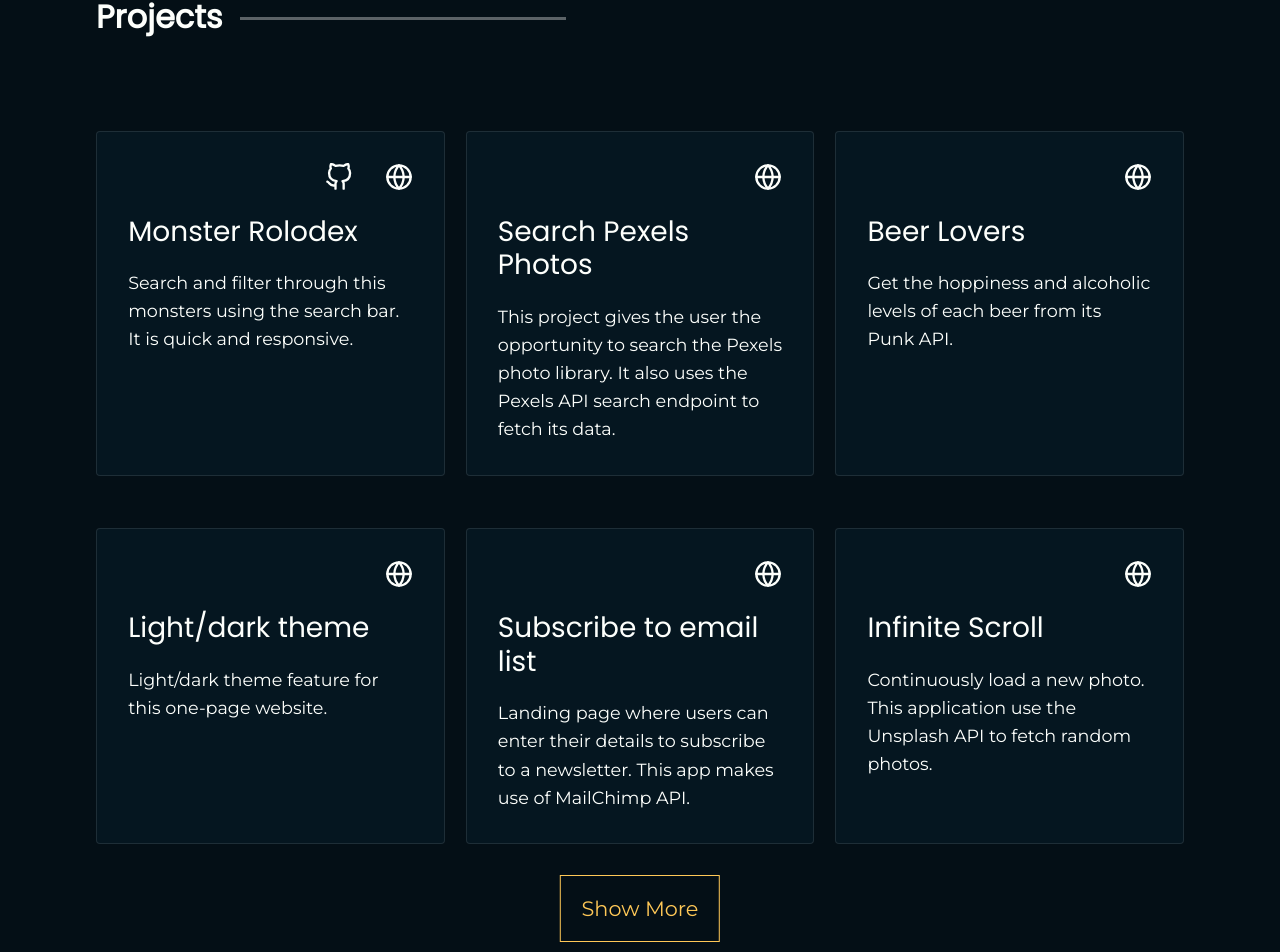
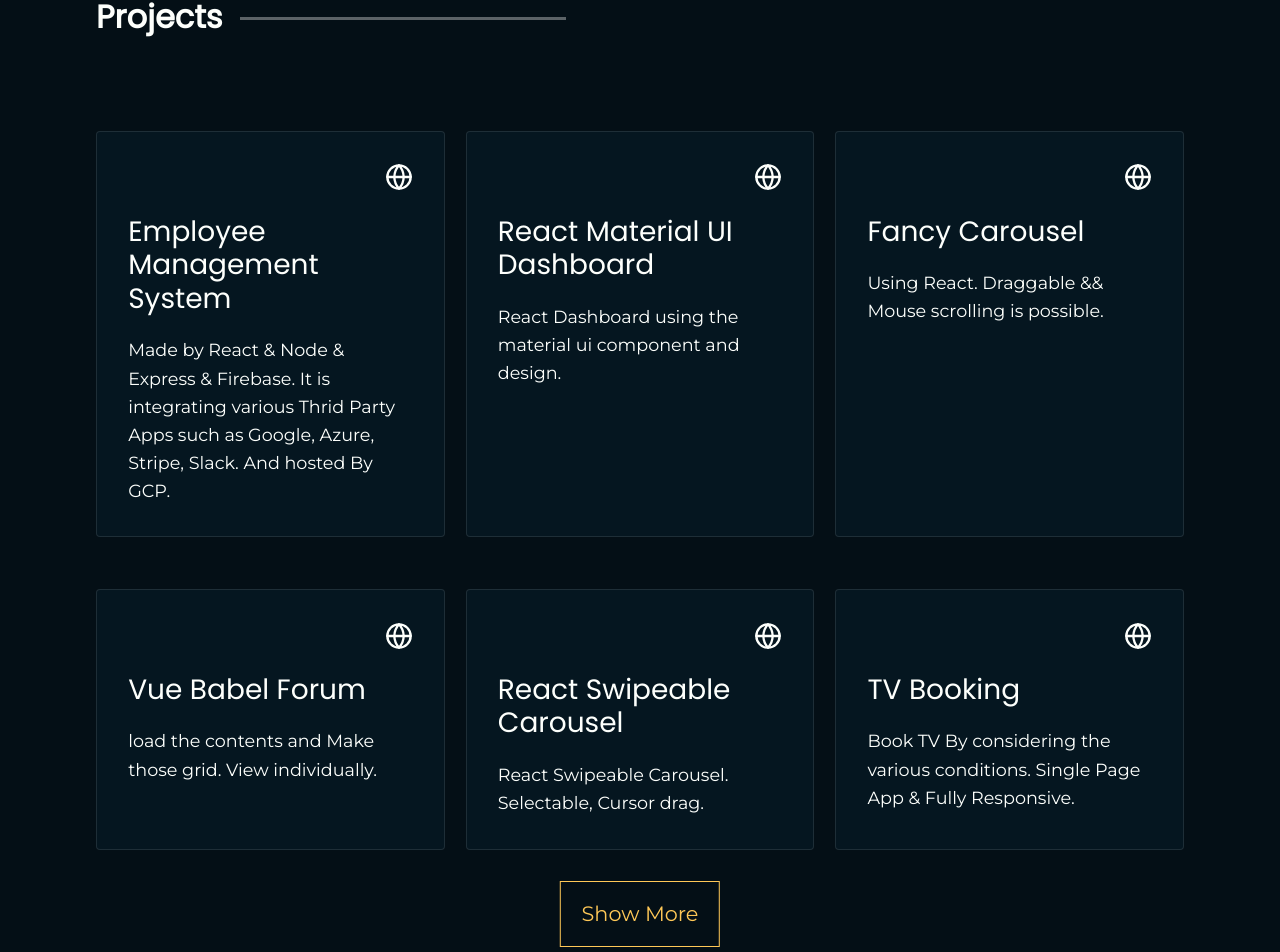
Before and after one commit to jupiteris/portfolio, a React (Create React App) app: page / in a window 1280 px wide. Shown: the part 3075-4027 px from the top of the page. Built offline with nearby package versions, Linux system fonts and the light colour scheme.

Commit message:
added works

```diff
--- a/src/Pages/Projects/Work.js
+++ b/src/Pages/Projects/Work.js
@@ -25,10 +25,12 @@ class Work extends React.Component {
           <Container>
             <Placeholder title="Projects"></Placeholder>
             <Div>
-              {projects.slice(0, this.state.itemsToShow).map((project) => {
-                const { id, link, title, source, description } = project;
+              {projects
+                .slice(0, this.state.itemsToShow)
+                .map((project, index) => {
+                  const { link, title, source, description } = project;
                   return (
-                  <Box key={id}>
+                    <Box key={index}>
                       <Icons>
                         {source ? (
                           <a
--- a/src/config/index.js
+++ b/src/config/index.js
@@ -84,26 +84,59 @@ export const aboutMe = [
 
 export const projects = [
   {
-    id: 0,
+    title: "Employee Management System",
+    description:
+      "Made by React & Node & Express & Firebase. It is integrating various Thrid Party Apps such as Google, Azure, Stripe, Slack. And hosted By GCP.",
+    image: "",
+    link: "https://dev.actagan.com/",
+    source: "",
+  },
+  {
+    title: "React Material UI Dashboard",
+    description: "React Dashboard using the material ui component and design.",
+    image: "",
+    link: "https://laughing-davinci-6371da.netlify.app/",
+    source: "",
+  },
+  {
+    title: "Fancy Carousel",
+    description: "Using React. Draggable && Mouse scrolling is possible.",
+    image: "",
+    link: "https://hardcore-shannon-e6f6e9.netlify.app/",
+    source: "",
+  },
+  {
+    title: "Vue Babel Forum",
+    description: "load the contents and Make those grid. View individually.",
+    image: "",
+    link: "https://dazzling-swanson-17526a.netlify.app/#/",
+    source: "",
+  },
+
+  {
+    title: "React Swipeable Carousel",
+    description: "React Swipeable Carousel. Selectable, Cursor drag.",
+    image: "",
+    link: "https://stoic-bose-312440.netlify.app/",
+    source: "",
+  },
+  {
+    title: "TV Booking",
+    description:
+      "Book TV By considering the various conditions. Single Page App & Fully Responsive.",
+    image: "",
+    link: "https://reverent-bhabha-fc5300.netlify.app/",
+    source: "",
+  },
+  {
     title: "Monster Rolodex",
     description:
       "Search and filter through this monsters using the search bar. It is quick and responsive.",
     image:
       "https://res.cloudinary.com/codeg0d/image/upload/v1597534988/portfolio%20website/rolodex_mdpytf.jpg",
     link: "https://terieyenike.github.io/rolodex/",
-    source: "test",
   },
   {
-    id: 1,
-    title: "Search Pexels Photos",
-    description:
-      "This project gives the user the opportunity to search the Pexels photo library. It also uses the Pexels API search endpoint to fetch its data.",
-    image:
-      "https://res.cloudinary.com/codeg0d/image/upload/v1597534988/portfolio%20website/pexels_dugnt8.jpg",
-    link: "https://pexels.netlify.app",
-  },
-  {
-    id: 2,
     title: "Beer Lovers",
     description:
       "Get the hoppiness and alcoholic levels of each beer from its Punk API.",
@@ -112,7 +145,6 @@ export const projects = [
     link: "https://beerlovers.netlify.app/",
   },
   {
-    id: 3,
     title: "Light/dark theme",
     description: "Light/dark theme feature for this one-page website.",
     image:
@@ -120,16 +152,6 @@ export const projects = [
     link: "https://reefit.netlify.app",
   },
   {
-    id: 4,
-    title: "Subscribe to email list",
-    description:
-      "Landing page where users can enter their details to subscribe to a newsletter. This app makes use of MailChimp API.",
-    image:
-      "https://res.cloudinary.com/codeg0d/image/upload/v1597534987/portfolio%20website/newsletter_kxgye7.jpg",
-    link: "https://protected-mesa-35829.herokuapp.com/",
-  },
-  {
-    id: 5,
     title: "Infinite Scroll",
     description:
       "Continuously load a new photo. This application use the Unsplash API to fetch random photos.",
@@ -137,17 +159,7 @@ export const projects = [
       "https://res.cloudinary.com/codeg0d/image/upload/v1597534988/portfolio%20website/unsplash_j0rzam.jpg",
     link: "https://infinit.netlify.app/",
   },
-
   {
-    id: 6,
-    title: "Vue Unsplash",
-    description: "You can search collection of photos from the Unsplash API.",
-    image:
-      "https://res.cloudinary.com/codeg0d/image/upload/v1597534988/portfolio%20website/unsplash-vue_burtlr.jpg",
-    link: "https://unsplash-vue.netlify.app/",
-  },
-  {
-    id: 7,
     title: "Quote Generator",
     description:
       "Want to know about quotes from the past? Use this simple app to boost your day.",
@@ -156,7 +168,6 @@ export const projects = [
     link: "https://terieyenike.github.io/quotegenerator/",
   },
   {
-    id: 8,
     title: "Loan calculator",
     description:
       "Loan calculator helps you calculate your yield based on the number of years you plan to repay back the money.",
@@ -165,15 +176,6 @@ export const projects = [
     link: "https://loancalclator.netlify.app/",
   },
   {
-    id: 9,
-    title: "User form",
-    description: "Type check your user form with Regex.",
-    image:
-      "https://user-images.githubusercontent.com/25850598/103657666-769c1400-4f6a-11eb-8c89-eb2fcf891851.png",
-    link: "https://useerform.netlify.app/",
-  },
-  {
-    id: 10,
     title: "Daily Todo",
     description: "Delete, filter, and add your daily todos.",
     image:
```
Lines whose indentation alone changed are shown as unchanged.
